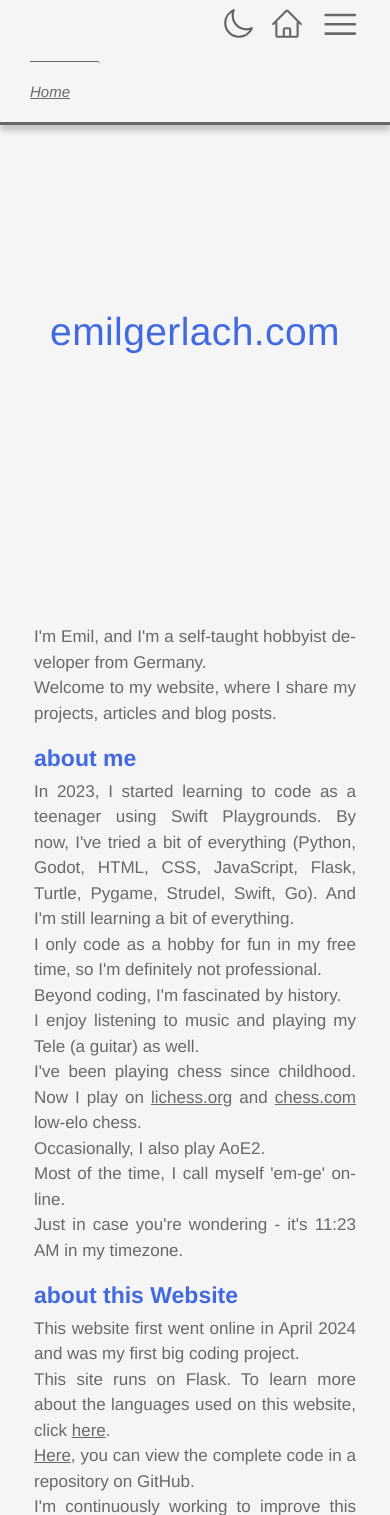
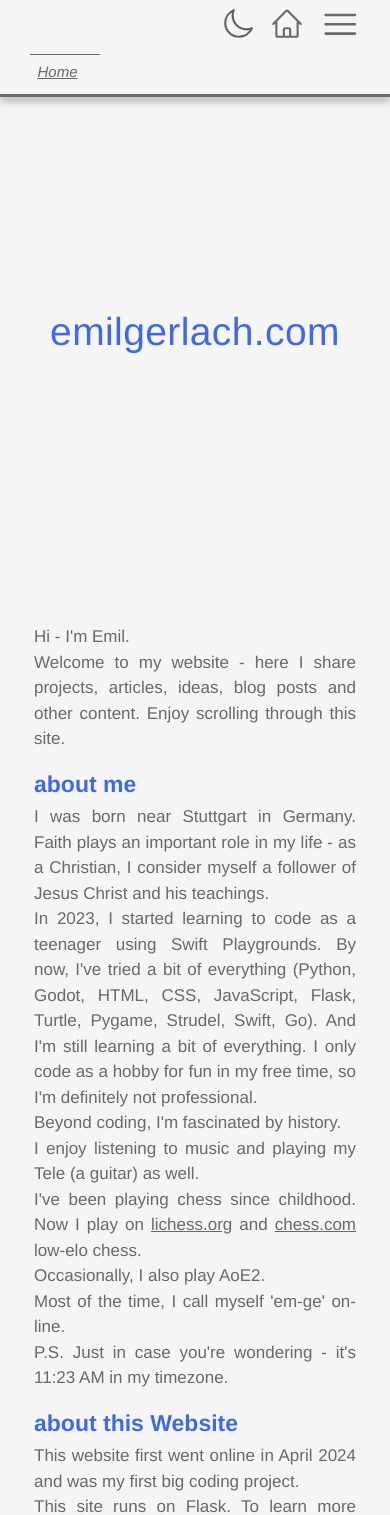
Before and after one commit to em-ge/emilgerlach.com, a Flask app: page / in a window 390 px wide. Shown: the top 1515 px of the page. Run offline with Flask 3, Linux system fonts and the light colour scheme.

Commit message:
wording, new breadcrumb css

```diff
--- a/static/css/styles.css
+++ b/static/css/styles.css
@@ -312,18 +312,19 @@ h3[id] {
 .breadcrumb {
   flex-direction: row;
   list-style: none;
-  padding: 0;
-  padding-right: 1em;
   margin-right: auto;
-  margin-top: -4em;
+  margin-left: 7em;
+  margin-bottom: 0.5em;
+  margin-top: -2em;
+  padding: 0.5em;
   align-items: center;
   font-size: 18px;
-  margin-left: 7em;
   line-height: 1.4;
   font-style: italic;
   border-top: 2px solid dimgrey;
-  border-right: 2px solid dimgrey;
-  border-top-right-radius: 3px;
+  /* border-right: 2px solid dimgrey;
+  border-top-right-radius: 3px; */
+  height: fit-content;
 }
 
 .breadcrumb ol {
@@ -1100,8 +1101,8 @@ h3[id] {
 
   .breadcrumb {
     margin-left: 2em;
-    margin-right: auto;
-    margin-top: 0;
+    margin-top: -0.5em;
+    margin-bottom: 0.3em;
     line-height: 1.3;
     border-top: 1.5px solid dimgrey;
     border-right: 0px solid dimgrey;
@@ -1121,8 +1122,8 @@ h3[id] {
   .reveal {
     opacity: 0;
     transform: translateY(14px);
-    transition: opacity 600ms cubic-bezier(0.2, 0.9, 0.3, 1),
-      transform 600ms cubic-bezier(0.2, 0.9, 0.3, 1);
+    transition: opacity 1s cubic-bezier(0.2, 0.9, 0.3, 1),
+      transform 1s cubic-bezier(0.2, 0.9, 0.3, 1);
   }
 
   .reveal.in {
--- a/templates/index.html
+++ b/templates/index.html
@@ -156,9 +156,9 @@
       <div class="home-screen">emilgerlach.com</div>
       <div class="reveal">
         <p class="normal-text">
-          I'm Emil, and I'm a self-taught hobbyist developer from Germany.<br />
-          Welcome to my website, where I share my projects, articles and blog
-          posts. <br />
+          Hi - I'm Emil.<br />
+          Welcome to my website - here I share projects, articles, ideas, blog
+          posts and other content. Enjoy scrolling through this site.
         </p>
       </div>
 
@@ -167,12 +167,14 @@
           <h2 id="about-emil">about me</h2>
         </div>
         <p class="normal-text">
+          I was born near Stuttgart in Germany. Faith plays an important role in
+          my life - as a Christian, I consider myself a follower of Jesus Christ
+          and his teachings.<br />
           In 2023, I started learning to code as a teenager using Swift
           Playgrounds. By now, I've tried a bit of everything (Python, Godot,
           HTML, CSS, JavaScript, Flask, Turtle, Pygame, Strudel, Swift, Go). And
-          I'm still learning a bit of everything.<br />
-          I only code as a hobby for fun in my free time, so I'm definitely not
-          professional.<br />
+          I'm still learning a bit of everything. I only code as a hobby for fun
+          in my free time, so I'm definitely not professional.<br />
           Beyond coding, I'm fascinated by history.<br />
           I enjoy listening to music and playing my Tele (a guitar) as well.<br />
           I've been playing chess since childhood. Now I play on
@@ -185,8 +187,8 @@
           <!-- Occasionally, I also play <a href="https://www.aoe2insights.com/user/13091349/" target="_blank">Age of Empires II</a> - though only at a noob level.<br> -->
           Occasionally, I also play AoE2.<br />
           Most of the time, I call myself 'em-ge' online.<br />
-          Just in case you're wondering - it's <span id="time">...</span> in my
-          timezone.
+          P.S. Just in case you're wondering - it's
+          <span id="time">...</span> in my timezone.
         </p>
       </div>
 
```
